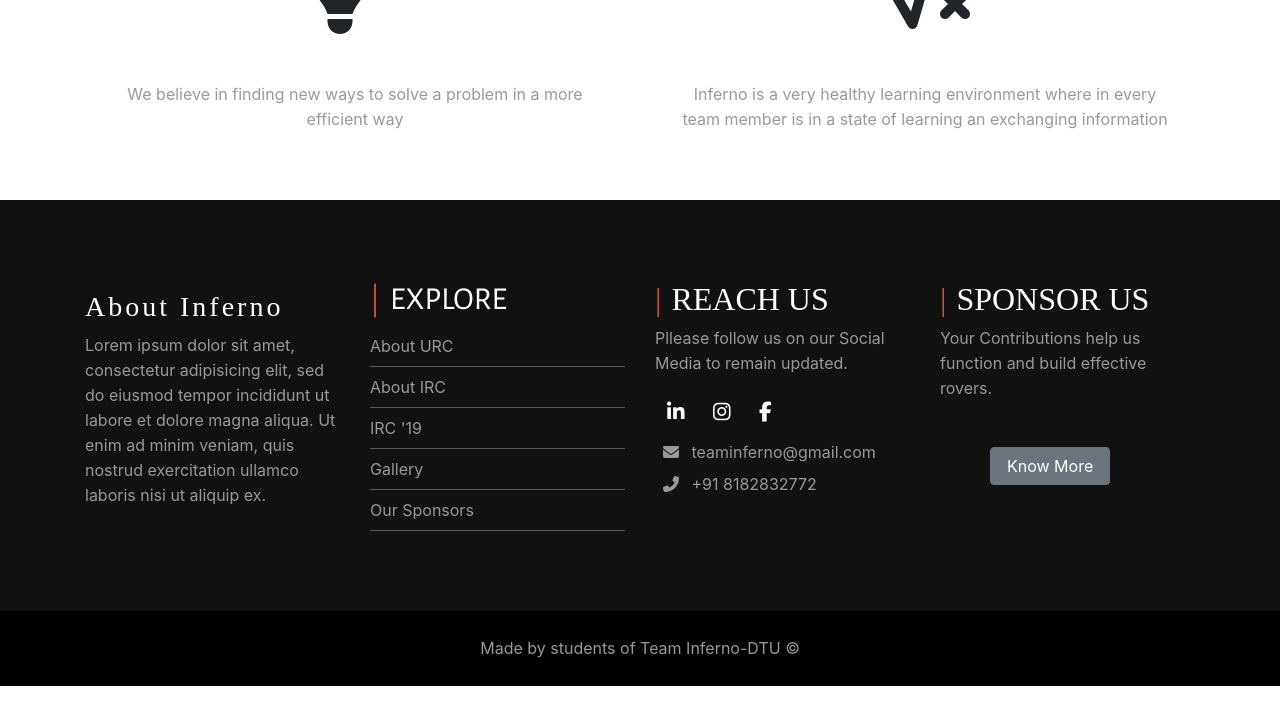
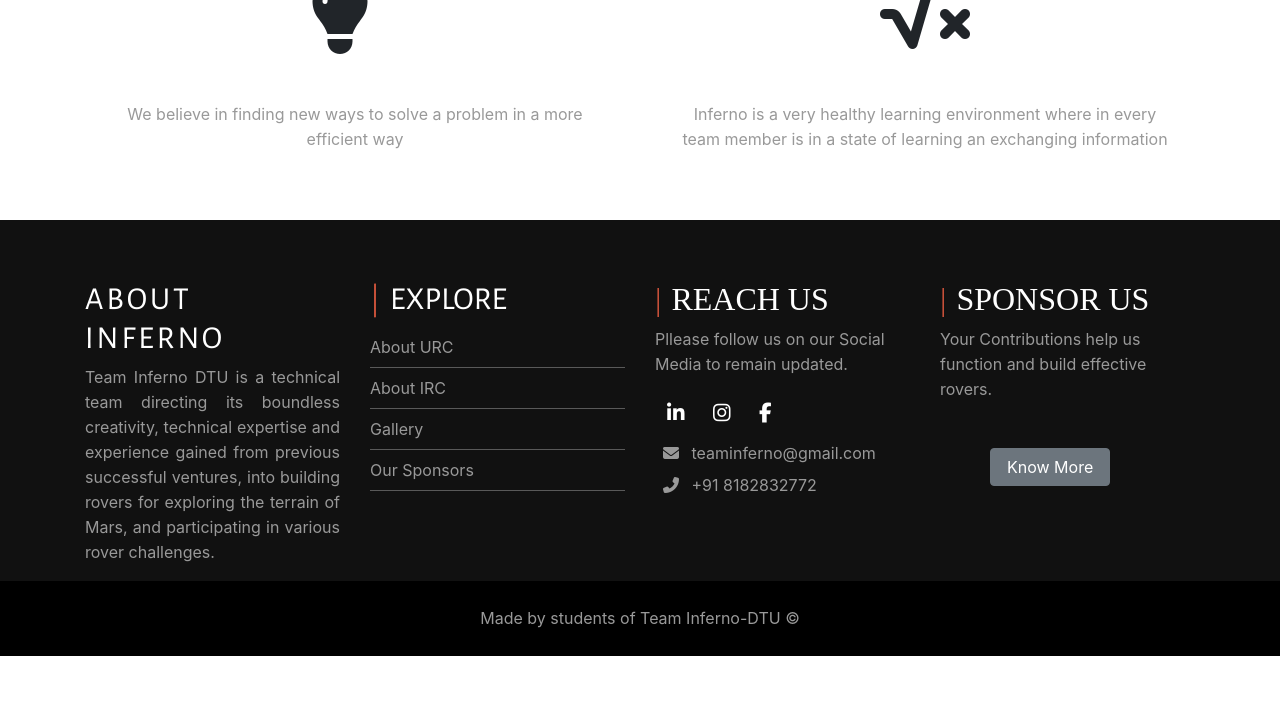
Before and after one commit to Pythpiyush/INFERNO26, a Django app: page / in a window 1280 px wide. Shown: the part 3203-3905 px from the top of the page. After the commit the page ends 3859 px from the top, so only its background shows below. Run offline with Django 3.2, Linux system fonts and the light colour scheme; some libraries are stand-ins or nearby versions.

Commit message:
updated contents

```diff
--- a/static/CS/basic.css
+++ b/static/CS/basic.css
@@ -10,13 +10,13 @@
 
 .footer-top{
 	background: #111;
-	padding: 80px 0;
+	padding-top: 60px;
+
 }
-.segment-one h3{
-	font-family: Courgette;
+.segment-one h2{
+	font-family: 'Alegreya Sans', sans-serif;
 	color: #fff;
 	letter-spacing: 3px;
-	margin: 10px 0;
 }
 .segment-two h2{
 	color: #fff;
--- a/templates/HOME/basic.html
+++ b/templates/HOME/basic.html
@@ -70,27 +70,25 @@
             <div class="container">
                 <div class="row">
                     <div class="col-md-3 col-sm-3 col-xs-12 segment-one">
-                        <h3>About Inferno</h3>
-                        <p>Lorem ipsum dolor sit amet, consectetur adipisicing elit, sed do eiusmod
-                        tempor incididunt ut labore et dolore magna aliqua. Ut enim ad minim veniam,
-                        quis nostrud exercitation ullamco laboris nisi ut aliquip ex.</p>
+                        <h2>ABOUT INFERNO</h2>
+                        <p class="text-justify">Team Inferno DTU is a technical team directing its boundless creativity, technical expertise and experience gained from previous successful ventures, into
+         building rovers for exploring the terrain of Mars, and participating in various rover challenges.</p>
                     </div>
                     <div class="col-md-3 col-sm-3 col-xs-12 segment-two">
                         <h2>EXPLORE</h2>
                         <ul>
                             <li><a href="urc/">About URC</a></li>
                             <li><a href="irdc/">About IRC</a></li>
-                            <li><a href="#">IRC '19</a></li>
-                            <li><a href="/gallery">Gallery</a></li>
-                            <li><a href="/sponsors">Our Sponsors</a></li>
+                            <li><a href="project/">Gallery</a></li>
+                            <li><a href="sponsor/">Our Sponsors</a></li>
                         </ul>
 			        </div>
                     <div class="col-md-3 col-sm-3 col-xs-12 segment-three">
                         <h2>Reach Us</h2>
                         <p>Pllease follow us on our Social Media to remain updated.</p>
-                        <a href="#"><i class="fa fa-linkedin"></i></a>
-                        <a href="#"><i class="fab fa-instagram"></i></a>
-                        <a href="#"><i class="fab fa-facebook-f"></i></a>
+                        <a href="https://www.linkedin.com/company/infernodtu/"><i class="fa fa-linkedin"></i></a>
+                        <a href="https://www.instagram.com/inferno.dtu/"><i class="fab fa-instagram"></i></a>
+                        <a href="https://www.facebook.com/dtu.inferno/"><i class="fab fa-facebook-f"></i></a>
 
                         <div class="reach1 pt-2">
                             <i class="fas fa-envelope px-2"></i>
@@ -104,7 +102,7 @@
 				<h2>Sponsor Us</h2>
 				<p>Your Contributions help us function and build effective rovers.</p>
 				<div class="buton">
-					<a class="btn btn-secondary px-3" href="#" role="button">Know More</a>
+					<a class="btn btn-secondary px-3" href="sponsor/" role="button">Know More</a>
                 </div>
 			</div>
 		</div>
--- a/templates/HOME/home.html
+++ b/templates/HOME/home.html
@@ -10,7 +10,7 @@
 	<div class="container">
 	<p class="landing"><span class="typed-text"></span><span class="cursor">&nbsp;</span></p>
 		<div  id="landbutton">
-			<button type="button" class="btn btn-lg " id="launch" ><a href="#about" id="trans">Explore</a></button>
+			<button type="button" class="btn btn-lg " id="launch" ><a href="project/" id="trans">Explore</a></button>
 		</div>
 	</div>
 </section>
@@ -77,12 +77,7 @@
 
 
 		<h3>URC</h3>
-		<p>Lorem ipsum dolor sit amet, consectetur adipisicing elit, sed do eiusmod
-		tempor incididunt ut labore et dolore magna aliqua. Ut enim ad minim veniam,
-		quis nostrud exercitation ullamco laboris nisi ut aliquip ex ea commodo
-		consequat. Duis aute irure dolor in reprehenderit in voluptate velit esse
-		cillum dolore eu fugiat nulla pariatur. Excepteur sint occaecat cupidatat non
-		proident, sunt in culpa qui officia deserunt mollit anim id est laborum.</p>
+		<p class="text-justify">The University Rover Challenge (URC) by the Mars Society is a robotics competition for university level students that challenges teams to design and build a rover that would be of use to early explorers on Mars.[1] The competition is held annually at the Mars Desert Research Station, outside Hanksville, Utah in the United States. The aim of the University Rover Challenge is to encourage students to develop skills in robotics, improve the state-of-the-art in rovers, and work in multi-disciplinary teams with collaboration between scientists and engineers. </p>
 	</div>
 
 
@@ -98,12 +93,7 @@
 
 
 		<h3 class="pt-4">IRC</h3>
-		<p>Lorem ipsum dolor sit amet, consectetur adipisicing elit, sed do eiusmod
-		tempor incididunt ut labore et dolore magna aliqua. Ut enim ad minim veniam,
-		quis nostrud exercitation ullamco laboris nisi ut aliquip ex ea commodo
-		consequat. Duis aute irure dolor in reprehenderit in voluptate velit esse
-		cillum dolore eu fugiat nulla pariatur. Excepteur sint occaecat cupidatat non
-		proident, sunt in culpa qui officia deserunt mollit anim id est laborum.</p>
+		<p class="text-justify">The International Rover Challenge (formerly Indian Rover Challenge) is an annual robotics competition which features an engineering challenge to engage students worldwide in the next phase of space exploration. IRC is the only robotics and space exploration competition of its kind in Asia-Pacific which aims to ignite and encourage the spirit of innovation amongst budding engineers as they set on a quest to build a space exploration rovers, using their skills and ideas. The competition challenges college students to design and build next-generation Mars Rovers and compete in Mars Simulated conditions.</p>
 	</div>
 
 
```
